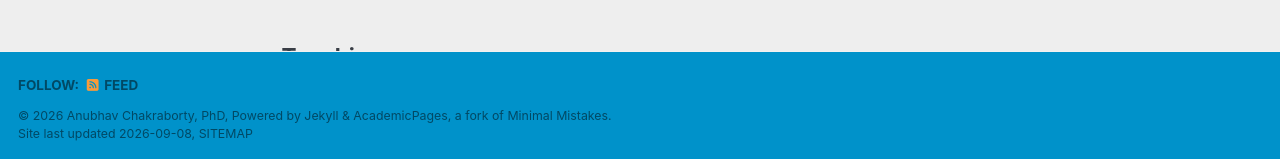
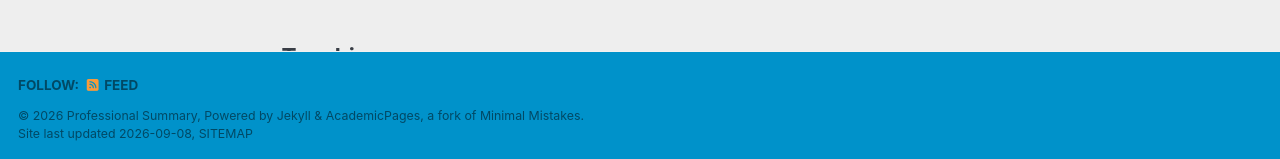
Before and after one commit to Geekomics/AnubhavChakraborty-Portfolio, a Jekyll site: the page built from _pages/page-archive.html, in a window 1280 px wide and 900 px high, scrolled down 588 px. Shown: the part 738-897 px from the top of the window. Built offline with Jekyll 4.4.1, drawn with Linux system fonts in a browser that asks for light colours; a style sheet for code colours, icons or effects is not loaded.

Commit message:
Update _config.yml

```diff
--- a/_config.yml
+++ b/_config.yml
@@ -11,7 +11,7 @@ locale                   : "en-US"
 site_theme               : "air" # The available themes options are "default", "air", "sunrise", "mint", "dirt" and "contrast"
 title                    : "Homepage"
 title_separator          : "-"
-name                     : &name "Anubhav Chakraborty, PhD"
+name                     : &name "Professional Summary"
 description              : &description "Molecular biologist and genetic engineer | PhD in Molecular and Integrative Physiology"   # Update this with a general description of your site, this is the default if not overridden by a page
 url                      : https://geekomics.github.io # The base hostname & protocol for your site e.g. "https://[your GitHub username].github.io",
                                                            # or if you already have some other page hosted on Github then use "https://[your GitHub username].github.io/[Your Repo Name]"
@@ -24,7 +24,7 @@ repository               : "academicpages/academicpages.github.io"
 author:
   # Biographic information
   avatar           : "profile.jpeg"
-  name             : "Anubhav Chakraborty"
+  name             : "Anubhav Chakraborty, PhD"
   pronouns         : # example: "she/her"
   bio              : ""
   location         : "Kansas City, KS, USA"
```
